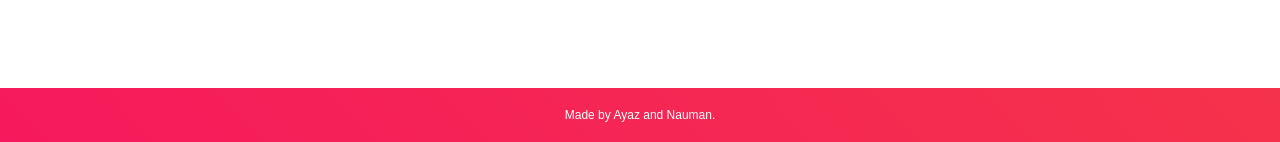
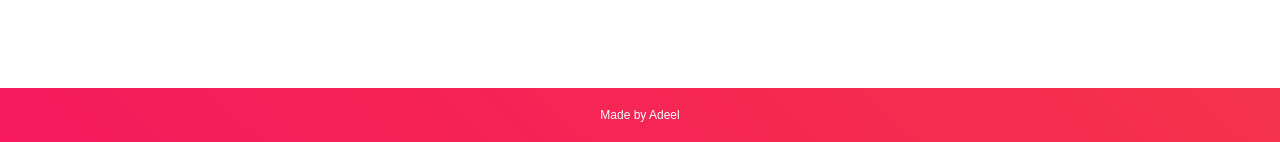
Before and after one commit to naumanjabbar/diabetes_predictor, a Flask app: template templates/result.html in a window 1280 px wide. Shown: the part 658-800 px from the top of the page. Run offline with Flask 2, Linux system fonts and the light colour scheme; the template is opened without the code that fills it, so the values that code supplies are empty; parts of the project's set-up code (start-up, migrations or seed data) failed here and were passed over; some libraries are stand-ins or nearby versions.

Commit message:
Update result.html

```diff
--- a/templates/result.html
+++ b/templates/result.html
@@ -34,7 +34,7 @@
 		<!-- Footer -->
        <div class='footer'>
 
-           <p class='footer-description'>Made by Ayaz and Nauman.</p>
+           <p class='footer-description'>Made by Adeel</p>
        </div>
 
 	</body>
```
